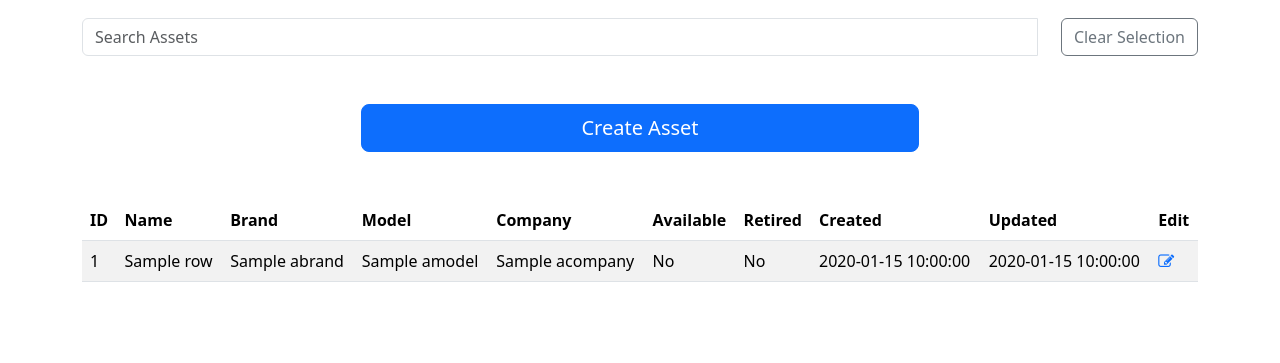
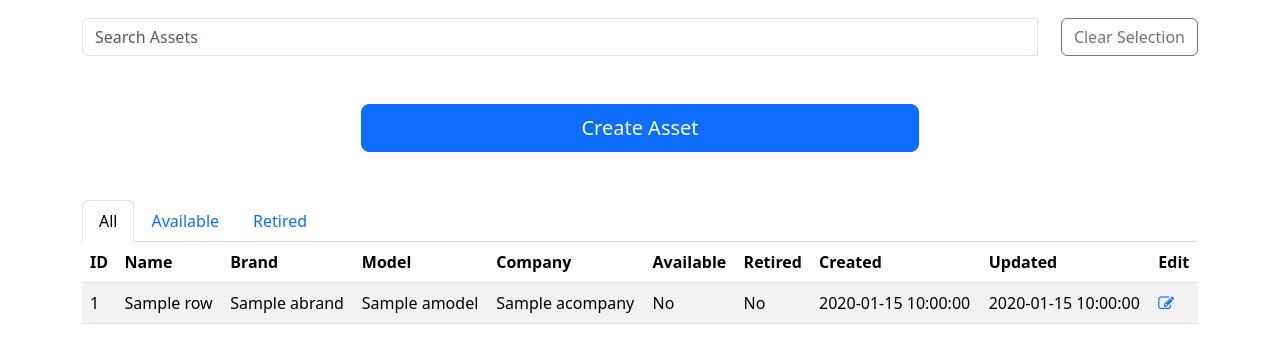
Before and after one commit to bxrne/AMS, a Flask app: template templates/assets.html in a window 1280 px wide. Shown: the part 182-545 px from the top of the page. Run offline with Flask 2, Linux system fonts and the light colour scheme; the template is opened without the code that fills it: most values are stand-ins (such as "Sample title", 1, 10 or a date in 2020).

Commit message:
asset tabs

```diff
--- a/app.py
+++ b/app.py
@@ -357,4 +357,4 @@ def logout():
     return redirect(url_for('login'))
 
 if __name__ == '__main__':
-    app.run(debug=True)
+    app.run(host='127.0.0.1', port=8080, debug=True)
--- a/templates/assets.html
+++ b/templates/assets.html
@@ -23,9 +23,22 @@ View Assets
 
 <div class="d-flex flex-col justify-content-center mb-5">
     <a href="/assets/create/" class="btn btn-primary btn-lg w-50">Create Asset</a>
-  </div>
+</div>
 
-<table class="table table-striped table-responsive">
+<ul class="nav nav-tabs" id="myTab" role="tablist">
+  <li class="nav-item" role="presentation">
+    <button class="nav-link active" id="home-tab" data-bs-toggle="tab" data-bs-target="#home" type="button" role="tab" aria-controls="home" aria-selected="true">All</button>
+  </li>
+  <li class="nav-item" role="presentation">
+    <button class="nav-link" id="profile-tab" data-bs-toggle="tab" data-bs-target="#profile" type="button" role="tab" aria-controls="profile" aria-selected="false">Available</button>
+  </li>
+  <li class="nav-item" role="presentation">
+    <button class="nav-link" id="contact-tab" data-bs-toggle="tab" data-bs-target="#contact" type="button" role="tab" aria-controls="contact" aria-selected="false">Retired</button>
+  </li>
+</ul>
+<div class="tab-content" id="myTabContent">
+  <div class="tab-pane fade show active" id="home" role="tabpanel" aria-labelledby="home-tab">
+    <table class="table table-striped table-responsive">
   <thead>
     <tr>
       <th scope="col">ID</th>
@@ -57,4 +70,80 @@ View Assets
     {% endfor %}
   </tbody>
 </table>
+  </div>
+  <div class="tab-pane fade" id="profile" role="tabpanel" aria-labelledby="profile-tab">
+    <table class="table table-striped table-responsive">
+  <thead>
+    <tr>
+      <th scope="col">ID</th>
+      <th scope="col">Name</th>
+      <th scope="col">Brand</th>
+      <th scope="col">Model</th>
+      <th scope="col">Company</th>
+      <th scope="col">Available</th>
+      <th scope="col">Retired</th>
+      <th scope="col">Created</th>
+      <th scope="col">Updated</th>
+      <th scope="col">Edit</th>
+    </tr>
+  </thead>
+  <tbody>
+    {% for row in data %}
+    {% if row['IS_AVAILABLE'] == 1 %}
+      <tr>
+        <td>{{ row["AID"] }}</td>
+        <td>{{ row["ANAME"] }}</td>
+        <td>{{ row["ABRAND"] }}</td>
+        <td>{{ row["AMODEL"] }}</td>
+        <td>{{ row["ACOMPANY"] }}</td>
+        <td>{% if row['IS_AVAILABLE'] %}Yes{% else %}No{% endif %}</td>
+        <td>{% if row["IS_RETIRED"] %}Yes{% else %}No{% endif %}</td>
+        <td>{{ row["CREATED"] }}</td>
+        <td>{{ row["UPDATED"] }}</td>
+        <td><a href="/assets/edit/{{ row['AID'] }}"><span class="fa fa-edit"></span></a></td>
+      </tr>
+      {% endif %}
+    {% endfor %}
+  </tbody>
+</table>
+  </div>
+  <div class="tab-pane fade" id="contact" role="tabpanel" aria-labelledby="contact-tab">
+    <table class="table table-striped table-responsive">
+  <thead>
+    <tr>
+      <th scope="col">ID</th>
+      <th scope="col">Name</th>
+      <th scope="col">Brand</th>
+      <th scope="col">Model</th>
+      <th scope="col">Company</th>
+      <th scope="col">Available</th>
+      <th scope="col">Retired</th>
+      <th scope="col">Created</th>
+      <th scope="col">Updated</th>
+      <th scope="col">Edit</th>
+    </tr>
+  </thead>
+  <tbody>
+    {% for row in data %}
+    {% if row['IS_RETIRED'] == 1 %}
+      <tr>
+        <td>{{ row["AID"] }}</td>
+        <td>{{ row["ANAME"] }}</td>
+        <td>{{ row["ABRAND"] }}</td>
+        <td>{{ row["AMODEL"] }}</td>
+        <td>{{ row["ACOMPANY"] }}</td>
+        <td>{% if row['IS_AVAILABLE'] %}Yes{% else %}No{% endif %}</td>
+        <td>{% if row["IS_RETIRED"] %}Yes{% else %}No{% endif %}</td>
+        <td>{{ row["CREATED"] }}</td>
+        <td>{{ row["UPDATED"] }}</td>
+        <td><a href="/assets/edit/{{ row['AID'] }}"><span class="fa fa-edit"></span></a></td>
+      </tr>
+      {% endif %}
+    {% endfor %}
+  </tbody>
+</table>
+  </div>
+</div>
+
+
 {% endblock %}
```
